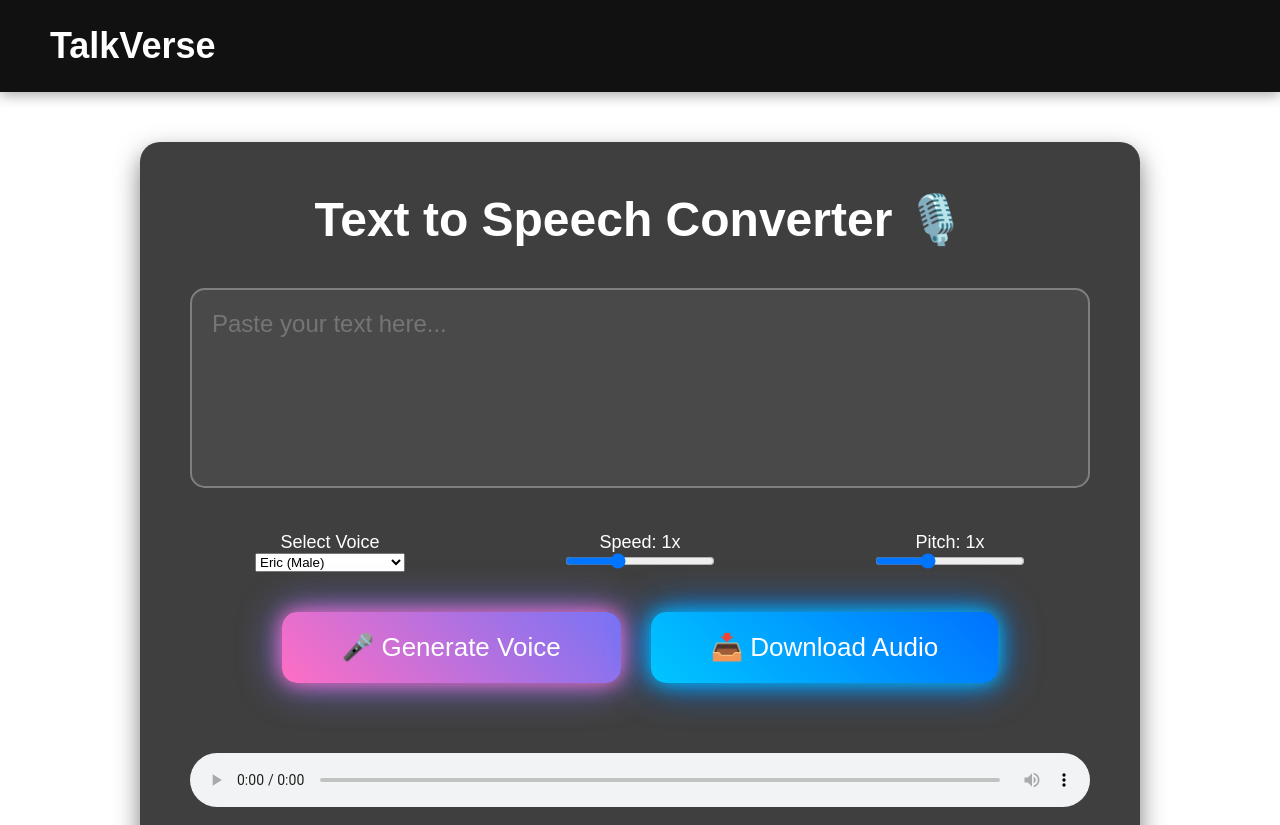
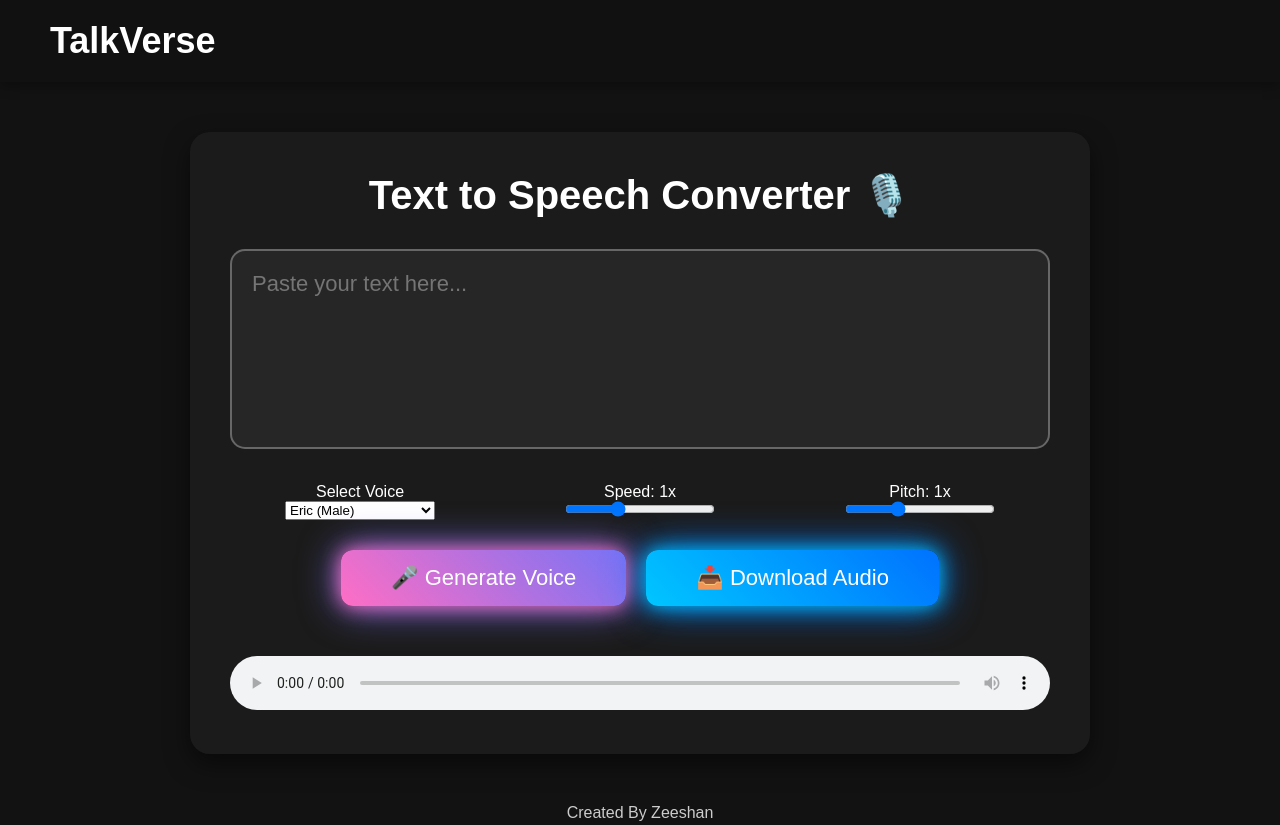
Before and after one commit to zeeshangamingforpc-dev/talkverse, a website: page index.html in a window 1280 px wide. Shown: the top 825 px of the page. Drawn offline with Linux system fonts and the light colour scheme.

Commit message:
Update style.css

```diff
--- a/style.css
+++ b/style.css
@@ -1,25 +1,23 @@
-* { margin: 0; padding: 0; box-sizing: border-box; font-family: Arial, sans-serif; }
+* { margin:0; padding:0; box-sizing:border-box; font-family: Arial, sans-serif; }
+body { background: #121212; color: #fff; }
 
-.navbar { width: 100%; padding: 25px 50px; background: #111; color: #fff; box-shadow: 0 4px 12px rgba(0,0,0,0.3); }
-.logo { font-size: 36px; font-weight: bold; }
+.navbar { width:100%; padding:20px 50px; background:#111; box-shadow:0 4px 12px rgba(0,0,0,0.3); }
+.logo { font-size:36px; font-weight:bold; }
 
-.container { max-width: 1000px; margin: 50px auto; padding: 50px; background: rgba(30,30,30,0.85); border-radius: 20px; backdrop-filter: blur(10px); color: #fff; text-align: center; box-shadow: 0 10px 25px rgba(0,0,0,0.5); }
+.container { max-width:900px; margin:50px auto; padding:40px; background:rgba(30,30,30,0.85); border-radius:20px; backdrop-filter:blur(10px); text-align:center; box-shadow:0 10px 25px rgba(0,0,0,0.5); }
+.main-title { font-size:40px; margin-bottom:30px; }
+textarea { width:100%; height:200px; font-size:22px; padding:20px; border-radius:15px; border:2px solid rgba(255,255,255,0.3); background:rgba(255,255,255,0.05); color:#fff; margin-bottom:30px; resize:none; }
 
-.main-title { font-size: 48px; margin-bottom: 40px; }
+.controls { display:flex; justify-content:space-around; gap:20px; margin-bottom:30px; flex-wrap:wrap; }
+.control { display:flex; flex-direction:column; align-items:center; font-size:16px; }
+input[type=range], select { width:150px; }
 
-textarea { width: 100%; height: 200px; font-size: 24px; padding: 20px; border-radius: 15px; border: 2px solid rgba(255,255,255,0.3); background: rgba(255,255,255,0.05); color: #fff; resize: none; margin-bottom: 40px; }
+.button-group { display:flex; justify-content:center; gap:20px; margin-bottom:30px; flex-wrap:wrap; }
+#generateBtn, #downloadBtn { font-size:22px; padding:15px 50px; border-radius:12px; border:none; cursor:pointer; color:#fff; transition:all 0.3s ease; }
+#generateBtn { background: linear-gradient(45deg,#ff6ec4,#7873f5); box-shadow:0 0 20px #ff6ec4,0 0 40px #7873f5; }
+#generateBtn:hover { transform:scale(1.05); box-shadow:0 0 30px #ff6ec4,0 0 60px #7873f5; }
+#downloadBtn { background: linear-gradient(45deg,#00c6ff,#0072ff); box-shadow:0 0 20px #00c6ff,0 0 40px #0072ff; }
+#downloadBtn:hover { transform:scale(1.05); box-shadow:0 0 30px #00c6ff,0 0 60px #0072ff; }
 
-.controls { display: flex; justify-content: space-around; margin-bottom: 40px; gap: 30px; }
-.control { display: flex; flex-direction: column; align-items: center; font-size: 18px; }
-input[type=range], select { width: 150px; }
-
-.button-group { display: flex; justify-content: center; gap: 30px; margin-bottom: 40px; }
-#generateBtn, #downloadBtn { font-size: 26px; padding: 20px 60px; border-radius: 15px; border: none; cursor: pointer; color: #fff; transition: all 0.3s ease; }
-#generateBtn { background: linear-gradient(45deg, #ff6ec4, #7873f5); box-shadow: 0 0 20px #ff6ec4, 0 0 40px #7873f5; }
-#generateBtn:hover { box-shadow: 0 0 30px #ff6ec4, 0 0 60px #7873f5; transform: scale(1.05); }
-#downloadBtn { background: linear-gradient(45deg, #00c6ff, #0072ff); box-shadow: 0 0 20px #00c6ff, 0 0 40px #0072ff; }
-#downloadBtn:hover { box-shadow: 0 0 30px #00c6ff, 0 0 60px #0072ff; transform: scale(1.05); }
-
-audio { width: 100%; margin-top: 30px; outline: none; border-radius: 10px; }
-
-footer { text-align: center; padding: 20px; margin-top: 50px; font-size: 18px; color: #ccc; }
+audio { width:100%; margin-top:20px; border-radius:10px; outline:none; }
+footer { text-align:center; margin-top:40px; font-size:16px; color:#ccc; }
```
